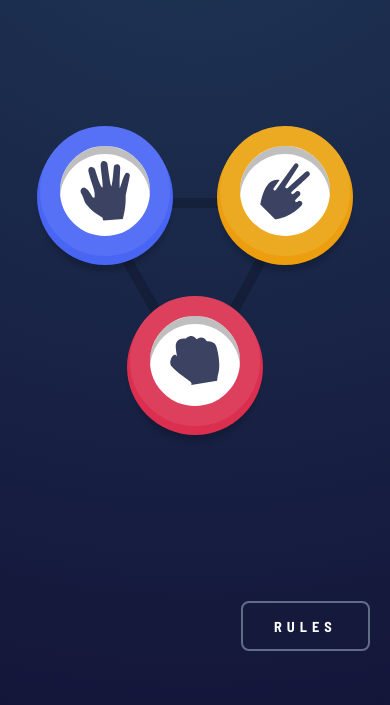
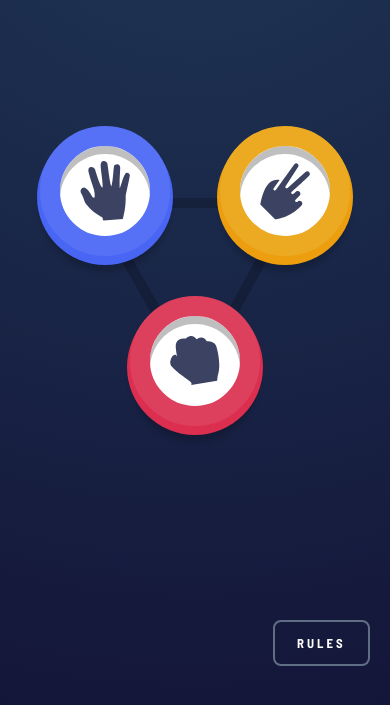
Before and after one commit to pc810/RockPaperScissor, a plain HTML site: page index.html in a window 390 px wide. Shown: the part 173-878 px from the top of the page. Drawn offline with nearby package versions, Linux system fonts and the light colour scheme.

Commit message:
Update index.html

```diff
--- a/index.html
+++ b/index.html
@@ -407,14 +407,14 @@
       transform: translate(-30%,-30%);
     }
     .rules{
-    bottom: 20px;
+    bottom: 5px;
     right: 20px;
-    padding: 0px 1.5em;
+    padding: 0px 1em;
     border-radius: 0.5em;
   }
   .rules > h4{
-    font-size: 0.9em;
-    letter-spacing: 5px;
+    font-size: 0.8em;
+    letter-spacing: 3px;
     margin: 1em 0.5em;
     }
     .content{
```
